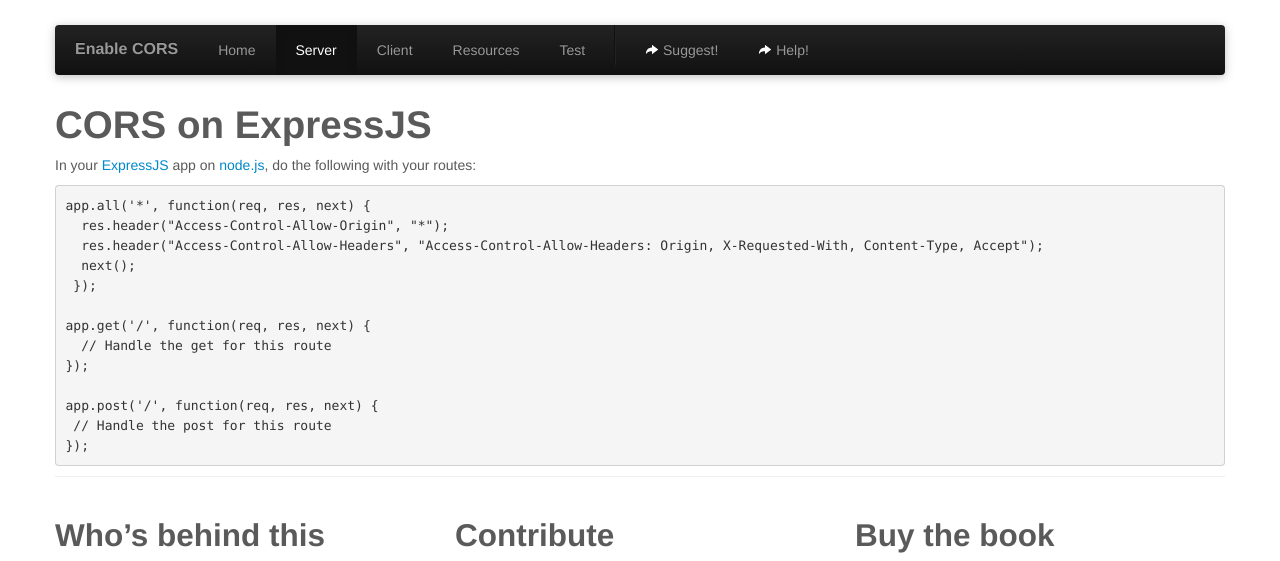
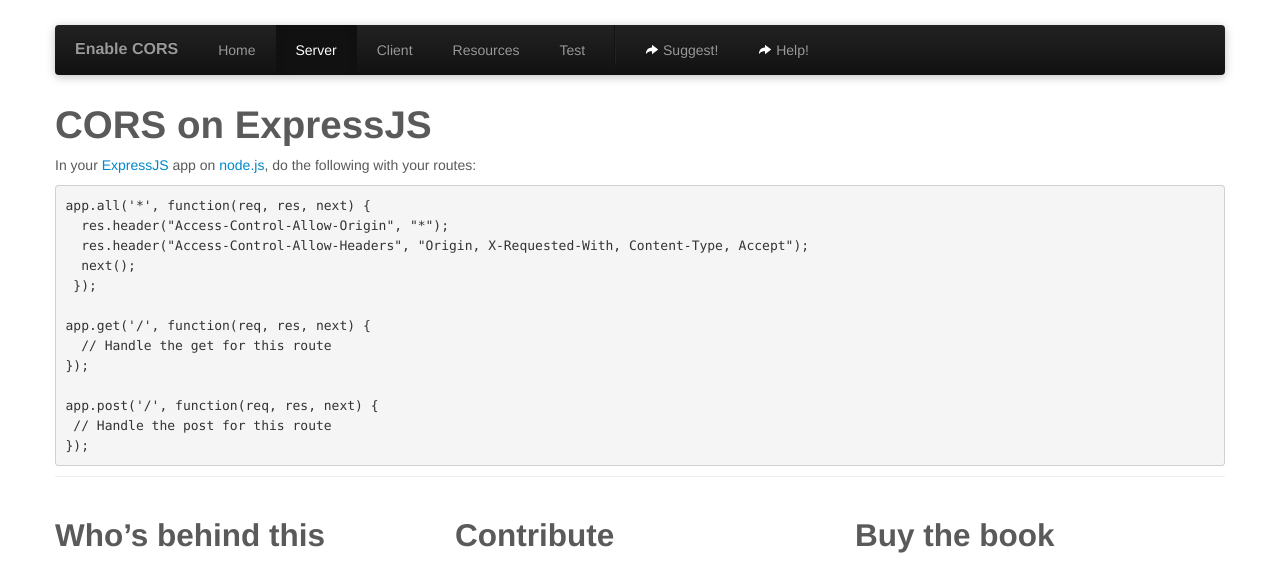
Before and after one commit to monsur/enable-cors.org, a Jekyll site: the page built from server_expressjs.html, in a window 1280 px wide, cut to the strip 0-561 px from the top of the page. Built offline with Jekyll 4.4.1, drawn with Linux system fonts in a browser that asks for light colours.

Commit message:
Remove Access-Control-Allow-Headers duplicate

```diff
--- a/server_expressjs.html
+++ b/server_expressjs.html
@@ -12,7 +12,7 @@
 			</p>
 			<pre class="code">app.all('*', function(req, res, next) {
   res.header("Access-Control-Allow-Origin", "*");
-  res.header("Access-Control-Allow-Headers", "Access-Control-Allow-Headers: Origin, X-Requested-With, Content-Type, Accept");
+  res.header("Access-Control-Allow-Headers", "Origin, X-Requested-With, Content-Type, Accept");
   next();
  });
 
```
